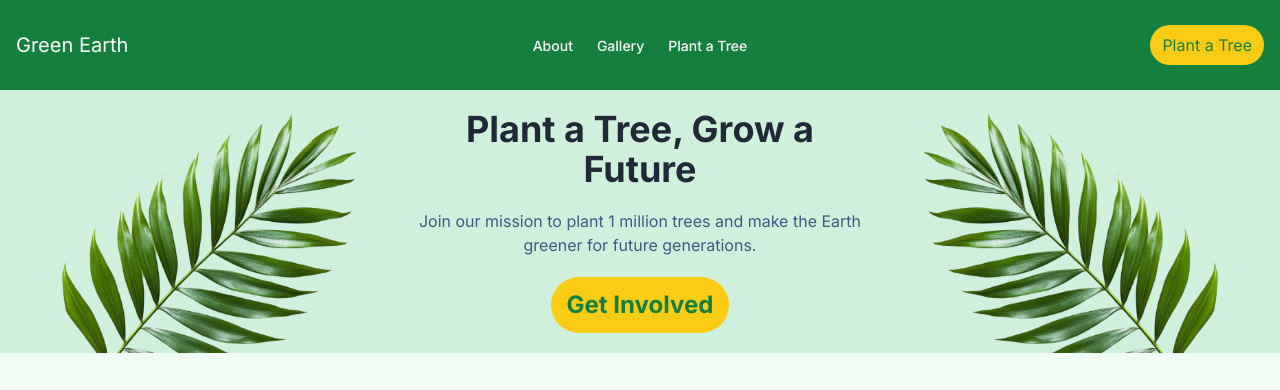
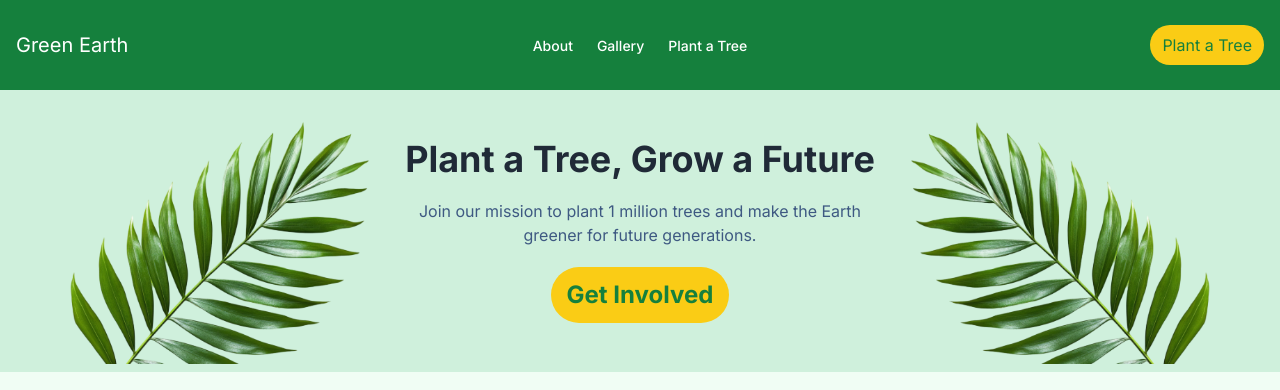
Before and after one commit to rahimbadsha/B12A06-Green-Earth-Rahim, a plain HTML site: page index.html in a window 1280 px wide. Shown: the top 390 px of the page. Drawn offline with nearby package versions, Linux system fonts and the light colour scheme; no server answers.

Commit message:
updating ui

```diff
--- a/index.html
+++ b/index.html
@@ -57,17 +57,17 @@
 
      <!-- Hero section  -->
     <section class="hero bg-[#cff0dc] px-4" >
-        <div class="">
-            <div class="hero-content py-6 lg:p-0 lg:m-0">
-                <div class="hidden lg:block">
+        <div class="w-full">
+            <div class="flex items-center justify-center p-10 md:p-0 md:m-2">
+                <div class="hidden md:block">
                     <img src="./assets/hero-leaf1.png" />
                 </div>
                 <div class="text-center">
-                    <h1 class="mb-5 mt text-2xl md:text-4xl font-bold font-bold text-[#202a37]">Plant a Tree, Grow a Future</h1>
+                    <h1 class="mb-5 text-2xl md:text-4xl font-bold font-bold text-[#202a37]">Plant a Tree, Grow a Future</h1>
                     <p class="mb-5 text-base text-[#3e5982]">Join our mission to plant 1 million trees and make the Earth greener for future generations.</p>
                     <button class="text-lg md:text-2xl font-bold bg-[#facc15] text-[#15803d] rounded-full px-4 py-3">Get Involved</button>
                 </div>
-                <div class="hidden lg:block">
+                <div class="hidden md:block">
                     <img src="./assets/hero-leaf2.png" />
                 </div>
             </div>
--- a/script/index.js
+++ b/script/index.js
@@ -151,13 +151,9 @@ const displayByCatTree = (plants) => {
             };
         });
 
-
     });
 
     });
-
-
-
 
 
 
```
